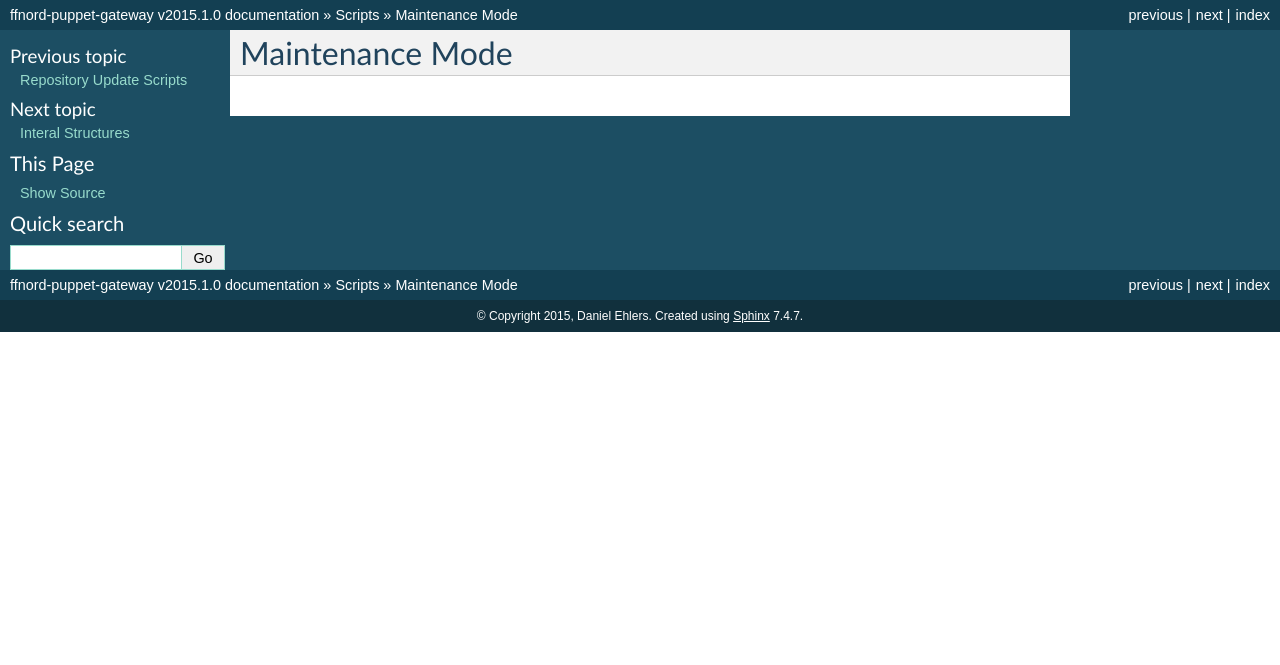
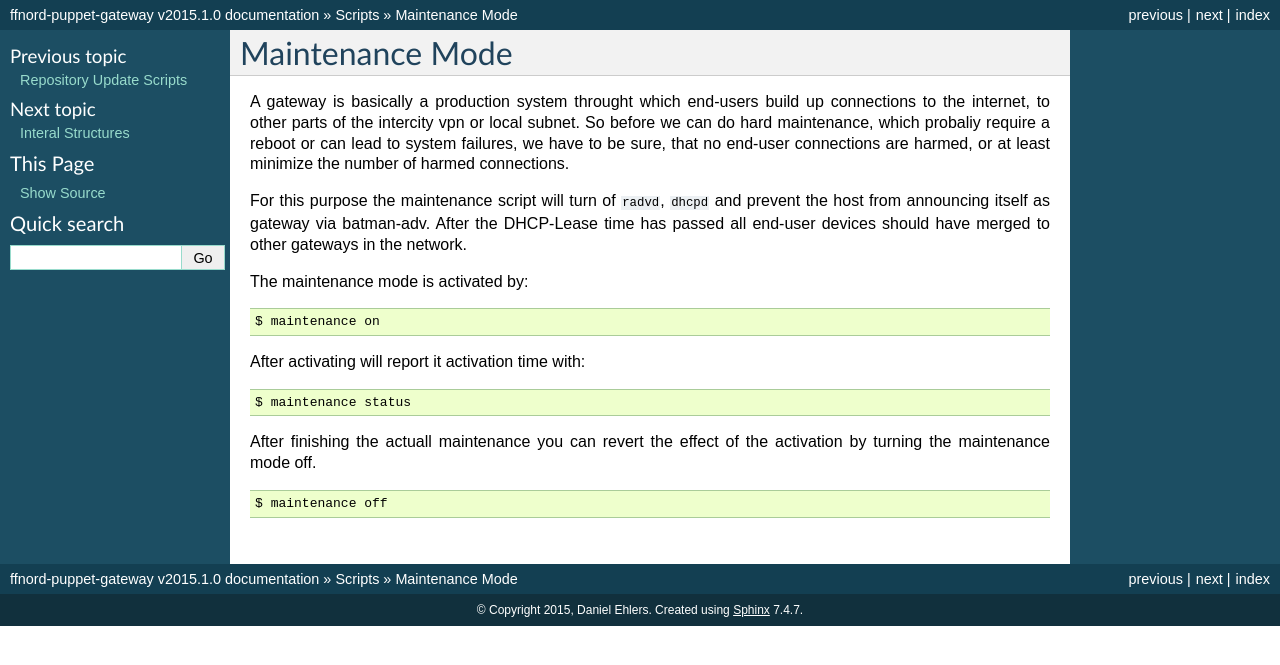
Before and after one commit to ffnord/ffnord-puppet-gateway, a Sphinx documentation site: the page built from docs/scripts/maintenance.rst, in a window 1280 px wide. Shown: the top 665 px of the page. Built offline with Sphinx 7.4.7, drawn with Linux system fonts in a browser that asks for light colours; formulas are drawn with MathJax 3; pages that are not in the unit, such as notebooks, are missing from menus.

Commit message:
docs: basic maintenance mode description

```diff
--- a/docs/scripts/maintenance.rst
+++ b/docs/scripts/maintenance.rst
@@ -1,2 +1,35 @@
 Maintenance Mode
 ================
+
+A gateway is basically a production system throught which end-users build up
+connections to the internet, to other parts of the intercity vpn or local
+subnet. So before we can do hard maintenance, which probaliy require a reboot
+or can lead to system failures, we have to be sure, that no end-user connections
+are harmed, or at least minimize the number of harmed connections.
+
+For this purpose the maintenance script will turn of ``radvd``, ``dhcpd`` and
+prevent the host from announcing itself as gateway via batman-adv. After the
+DHCP-Lease time has passed all end-user devices should have merged to other
+gateways in the network.
+
+The maintenance mode is activated by:
+
+
+.. code-block:: sh
+
+  $ maintenance on
+
+After activating will report it activation time with:
+
+
+.. code-block:: sh
+
+  $ maintenance status
+
+After finishing the actuall maintenance you can revert the effect of the activation
+by turning the maintenance mode off.
+
+
+.. code-block:: sh
+
+  $ maintenance off
```
